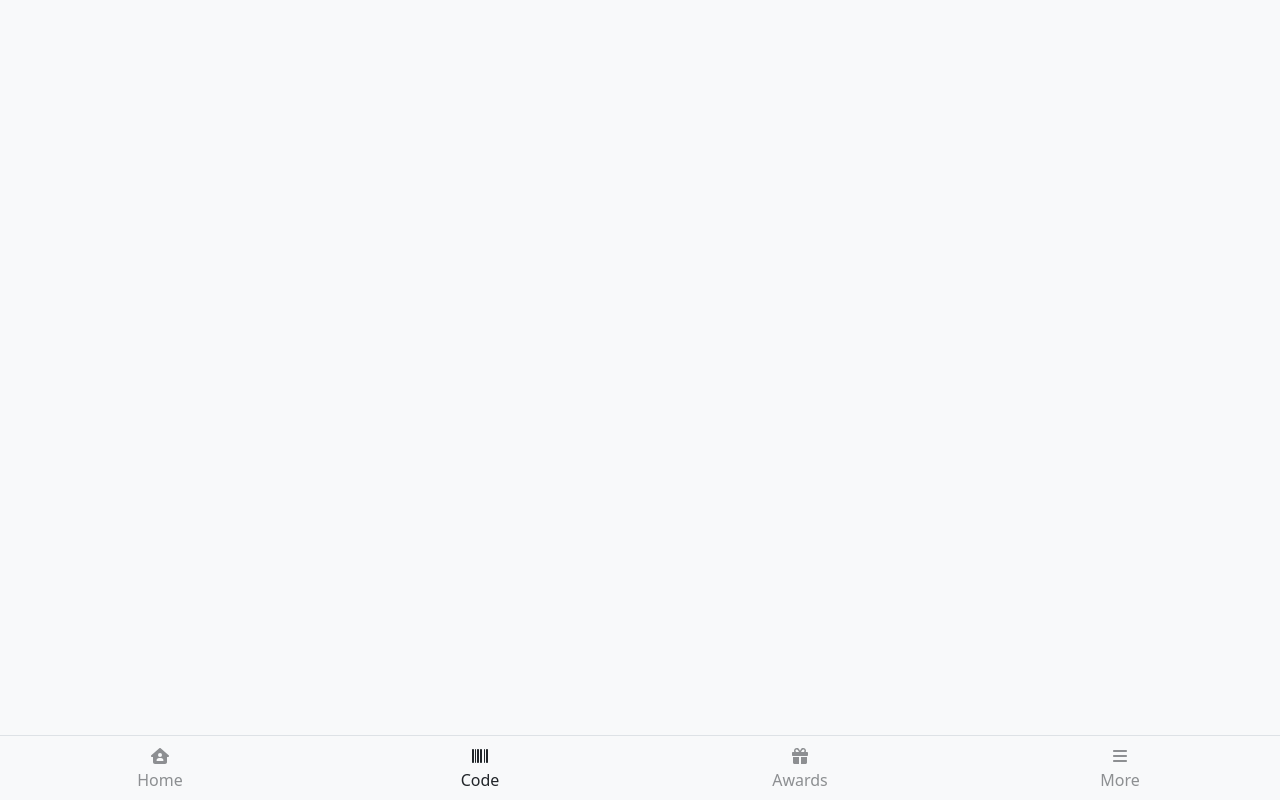
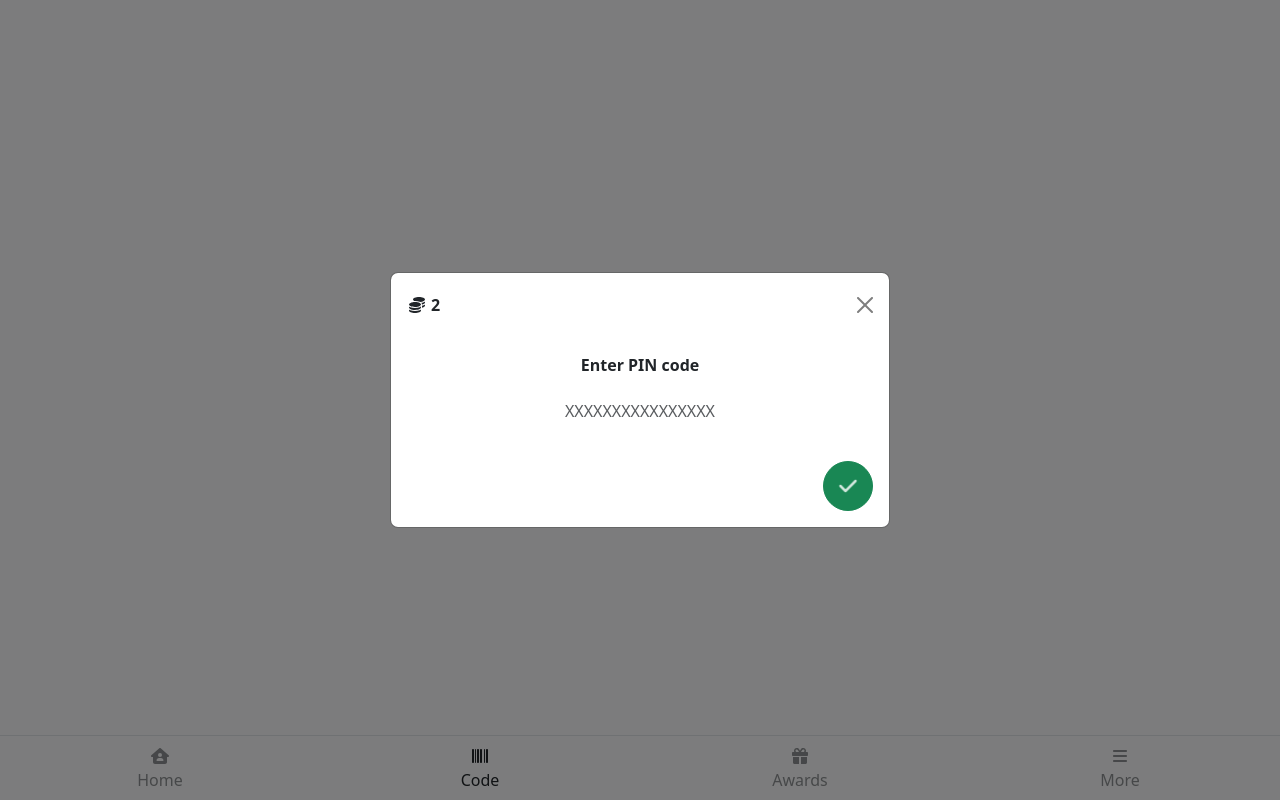
Before and after one commit to BernaBoshnak/code-prize-raffle, a React (Vite) app: page / in a window 1280 px wide. Both pictures are taken after a click on the button "Code". Built offline with nearby package versions, Linux system fonts and the light colour scheme.

Commit message:
created react modal component for entering pin code

```diff
--- a/src/assets/scss/style.scss
+++ b/src/assets/scss/style.scss
@@ -21,6 +21,8 @@
 @import 'bootstrap/scss/forms';
 @import 'bootstrap/scss/buttons';
 @import 'bootstrap/scss/nav';
+@import 'bootstrap/scss/close';
+@import 'bootstrap/scss/modal';
 
 // Custom
 @import 'common';
--- /dev/null
+++ b/src/components/CodeModal.tsx
@@ -0,0 +1,48 @@
+import { Modal, Button, Form } from 'react-bootstrap'
+import { FontAwesomeIcon } from '@fortawesome/react-fontawesome'
+import { faCoins, faCheck } from '@fortawesome/free-solid-svg-icons'
+
+interface CodeModalProps {
+  showModal: boolean
+  closeModal: () => void
+}
+
+const CodeModal: React.FC<CodeModalProps> = ({ showModal, closeModal }) => {
+  return (
+    <Modal
+      show={showModal}
+      onHide={closeModal}
+      dialogClassName="modal-dialog modal-dialog-centered"
+    >
+      <Modal.Header className="border-bottom-0" closeButton>
+        <FontAwesomeIcon icon={faCoins} fixedWidth />
+        <div className="p-1 fw-semibold">2</div>
+      </Modal.Header>
+      <Modal.Body>
+        <p className="text-center fw-semibold">Enter PIN code</p>
+        <Form.Control
+          className="text-center border-0"
+          type="text"
+          placeholder="XXXXXXXXXXXXXXXX"
+        />
+      </Modal.Body>
+      <Modal.Footer className="border-top-0">
+        <Button
+          variant="success"
+          onClick={closeModal}
+          className="position-relative rounded-circle p-4"
+        >
+          <FontAwesomeIcon
+            icon={faCheck}
+            fade
+            size="lg"
+            fixedWidth
+            className="position-absolute top-50 start-50 translate-middle"
+          />
+        </Button>
+      </Modal.Footer>
+    </Modal>
+  )
+}
+
+export default CodeModal
--- a/src/components/dashboard/Navigation.tsx
+++ b/src/components/dashboard/Navigation.tsx
@@ -1,3 +1,4 @@
+import { useState } from 'react'
 import { Nav } from 'react-bootstrap'
 import { FontAwesomeIcon } from '@fortawesome/react-fontawesome'
 import {
@@ -7,9 +8,16 @@ import {
   faBars,
 } from '@fortawesome/free-solid-svg-icons'
 import { routes } from '../../data/routes'
+import CodeModal from '../CodeModal'
 
 const Navigation = () => {
+  const [showCodeModal, setShowCodeModal] = useState(false)
+
+  const openCodeModal = () => setShowCodeModal(true)
+  const closeCodeModal = () => setShowCodeModal(false)
+
   return (
+    <>
       <Nav
         justify
         defaultActiveKey={routes.home}
@@ -22,7 +30,7 @@ const Navigation = () => {
           </Nav.Link>
         </Nav.Item>
         <Nav.Item>
-        <Nav.Link href="#">
+          <Nav.Link href="#" onClick={openCodeModal}>
             <FontAwesomeIcon icon={faBarcode} fixedWidth />
             <div>Code</div>
           </Nav.Link>
@@ -40,6 +48,8 @@ const Navigation = () => {
           </Nav.Link>
         </Nav.Item>
       </Nav>
+      <CodeModal showModal={showCodeModal} closeModal={closeCodeModal} />
+    </>
   )
 }
 
```
Lines whose indentation alone changed are shown as unchanged.
